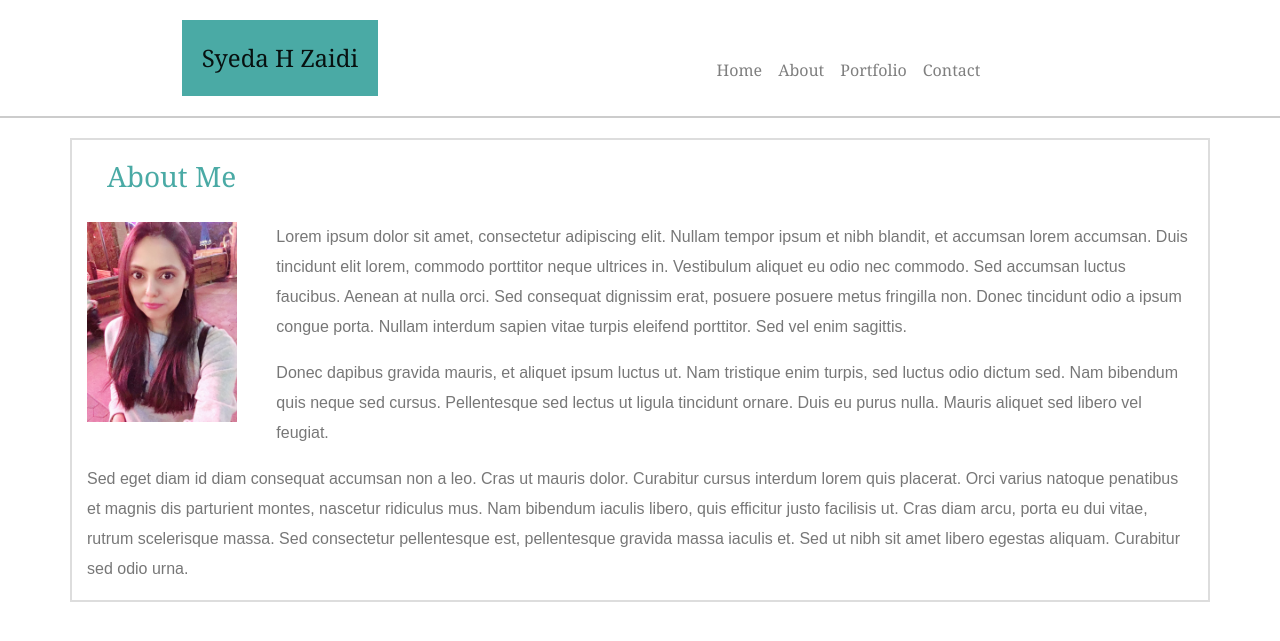
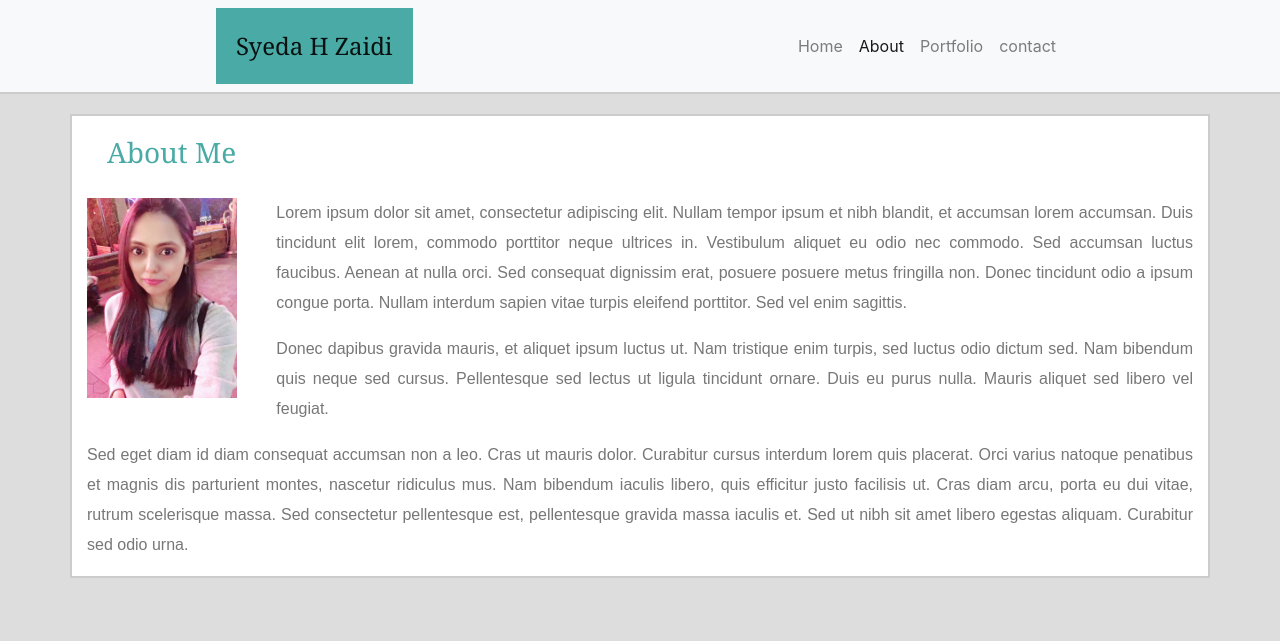
Before and after one commit to syeda-zaidi/Bootstrap-Portfolio, a PHP site: page /about.html in a window 1280 px wide. Shown: the top 641 px of the page. Run offline with PHP 8.4, Linux system fonts and the light colour scheme.

Commit message:
new code added

```diff
--- a/about.html
+++ b/about.html
@@ -7,56 +7,40 @@
     </title>
 
     <link rel="stylesheet" href="assets/css/reset.css">
-    <link rel="stylesheet" href="https://stackpath.bootstrapcdn.com/bootstrap/4.3.1/css/bootstrap.min.css"
-        integrity="sha384-ggOyR0iXCbMQv3Xipma34MD+dH/1fQ784/j6cY/iJTQUOhcWr7x9JvoRxT2MZw1T" crossorigin="anonymous">
+    <link rel="stylesheet" href="https://maxcdn.bootstrapcdn.com/bootstrap/4.0.0/css/bootstrap.min.css"
+        integrity="sha384-Gn5384xqQ1aoWXA+058RXPxPg6fy4IWvTNh0E263XmFcJlSAwiGgFAW/dAiS6JXm" crossorigin="anonymous">
     <link rel="stylesheet" href="assets/css/style.css">
-
 </head>
 
+
+<body>
     <header>
-    <div class="container-fluid">
-        <div class="row">
-            <div class="col-md-1">  </div>
-            <div class="col-md-5">
-            <nav class="navbar navbar-expand-lg navbar-light bg-white">
-                    <nav class="navbar navbar-brand"> Syeda H Zaidi </nav>
-            </div>
-
-            <div class="col-md-5">
-
-                <nav class="navbar navbar-expand-lg navbar-light bg-white">
-                    <button class="navbar-toggler" type="button" data-toggle="collapse"
-                        data-target="#navbarNavAltMarkup" aria-controls="navbarNavAltMarkup" aria-expanded="false"
-                        aria-label="Toggle navigation">
+        <nav class="navbar navbar-expand-lg navbar-light bg-light">
+            <div class="navbar-brand nametag"> Syeda H Zaidi </div>
+            <button class="navbar-toggler" type="button" data-toggle="collapse" data-target="#navbarSupportedContent"
+                aria-controls="navbarSupportedContent" aria-expanded="false" aria-label="Toggle navigation">
                 <span class="navbar-toggler-icon"></span>
             </button>
 
-                    <div class="collapse navbar-collapse" id="navbarNavAltMarkup">
-                        <div class="navbar-nav ml-md-auto">
-                            <ul class="nav">
+            <div class="collapse navbar-collapse" id="navbarSupportedContent">
+                <ul class="navbar-nav ml-auto list-items">
                     <li class="nav-item">
-                                    <a class="nav-link" href="index.html"> Home </a>
+                        <a class="nav-link" href="index.html">Home</a>
+                    </li>
+                    <li class="nav-item active">
+                        <a class="nav-link" href="about.html">About<span class="sr-only">(current) </span> </a>
                     </li>
                     <li class="nav-item">
-                                    <a class="nav-link " href="about.html"> About </a>
+                        <a class="nav-link" href="portfolio.html">Portfolio</a>
                     </li>
                     <li class="nav-item">
-                                    <a class="nav-link" href="portfolio.html"> Portfolio </a>
-                                </li>
-                                <li class="nav-item">
-                                    <a class="nav-link" href="contact.html"> Contact </a>
+                        <a class="nav-link" href="contact.html">contact</a>
                     </li>
                 </ul>
             </div>
-                    </div>
-            </div>
-            <div class="col-md-1"> </div>
-        </div>
-    </div>
+        </nav>
     </header>
 
-
-<body>
 
     <div class="container">
         <div class="row">
--- a/assets/css/style.css
+++ b/assets/css/style.css
@@ -1,33 +1,26 @@
-.navbar {
+
+.nametag {
+    background-color: #4aaaa5;
     padding: 20px;
-    background-color: #4aaaa5;
-    margin-top: 0;
-    margin-left: 20px;
     font-family: Georgia, 'Times New Roman', Times, serif;
-
+    font-size: 24px;
+    margin-left: 200px;
+    color: #ffffff;
 }
 
-.navbar-brand  {
-    font-family: Georgia, 'Times New Roman', Times, serif;
-    color: #ffffff;
-    font-size: 24px;
+.list-items {
+    margin-right: 200px;
 }
 
-.nav {
-    margin-right: 150px;
-    padding-top: 30px;
-
+.navbar {
+    border-bottom: 2px solid #cccccc;
+    margin-left: 0;
 }
 
-.container-fluid {
-    border-bottom: 2px solid #cccccc;
+body {
+    background-color: #dddddd;
 }
 
-.container {
-    margin-top: 20px;
-    border: 2px solid #dddddd;
-
-}
 
 h3 {
     padding: 20px;
@@ -39,4 +32,11 @@ p {
     font-family: Arial, Helvetica, sans-serif;
     color: #777777;
     line-height: 30px;
+    text-align: justify;
 }
+
+.container {
+    margin-top: 20px;
+    border: 2px solid #cccccc;
+    background-color: #ffffff;
+}
```
Also changed, not shown: contact.html (+13 -28 lines), index.html (+21 -28 lines), portfolio.html (+14 -29 lines). Lines whose indentation alone changed are shown as unchanged.
